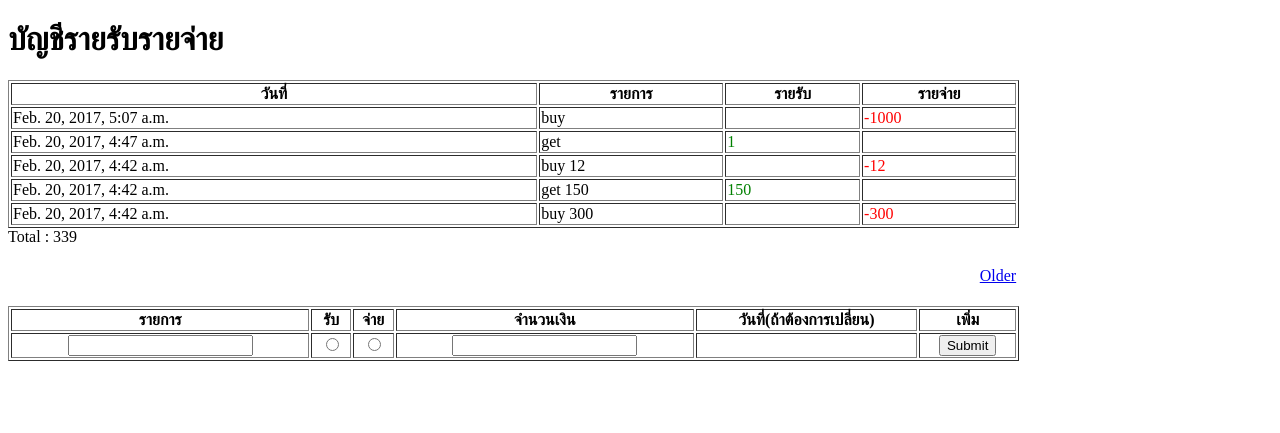
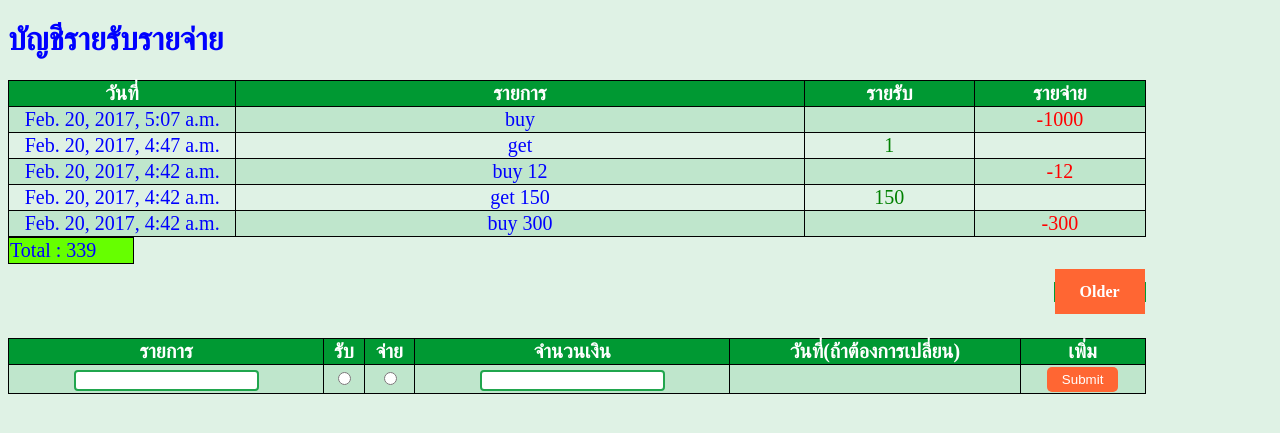
Before and after one commit to spfrank01/savemoney, a Django app: page / in a window 1280 px wide. Shown: the top 433 px of the page. Run offline with Django 3.2, Linux system fonts and the light colour scheme; data comes from the database, SQL or seed files in the repository; lists and menus that the app fills with data are empty.

Commit message:
add basic css, table link button color

```diff
--- a/savemoney/templates/savemoney/showdetail.html
+++ b/savemoney/templates/savemoney/showdetail.html
@@ -2,18 +2,121 @@
 <html>
 <head>
 <title>รายรับรายจ่าย</title>
+<style>
+	body {
+		color: blue;
+		background-color: #dff2e5;
+	}
+
+	a:link, a:visited {
+	    background-color:  #FF6633 ;
+	    color: white;
+	    padding: 14px 25px;
+	    text-align: center;
+	    text-decoration: none;
+	}
+
+	a:hover, a:active {
+	    background-color: #FF0033;
+	}
+	.left {
+		float: left;
+		border: 0px;
+	}
+	.right {
+		float: right;
+		border: 0px;
+	}
+	.total {
+		background-color: #66FF00 ;
+		font-family: "Times New Roman", Times, serif;
+		font-size: 20px;
+		width: 10%;
+		border: 0px;
+	}
+	table {
+		border: 1px solid black;
+	    border-collapse: collapse;
+	}
+	th {
+	    background-color: #009933;
+	    border: 1px solid black;
+	    color: white;
+	}
+	td {
+		border: 1px solid black;
+	}
+
+	tr:nth-child(even) {background-color: #bfe6cc}
+
+
+	table.table1 {
+
+		border-bottom: 1px solid #ddd;
+		font-family: "Times New Roman", Times, serif;
+		font-size: 20px;
+		width: 90%;
+		text-align: center;
+	}
+
+	.changePage {
+		width: 90%;
+		border: 0px solid black;
+	}
+	table.saveDetail {
+		background-color: #FF99FF;
+		font-family: "Times New Roman", Times, serif;
+		font-size: 20px;
+		width: 90%;
+		text-align:center;
+	}
+
+	div.income {
+	    font-style: normal;
+	    font-family: "Times New Roman", Times, serif;
+	    color: green;
+	    font-size: 20px;
+	}
+
+	div.out {
+	    font-style: normal;
+	    font-family: "Comic Sans MS", Times, serif;
+	    color: red;
+	    font-size: 20px;
+	}
+
+	input[type=text] {
+	    border: 2px solid #20a64d;
+	    border-radius: 4px;
+
+	}
+	input[type=number] {
+	    border: 2px solid #20a64d;
+	    border-radius: 4px;
+	}
+	input[type=submit] {
+	    padding:5px 15px;
+	    background:#FF6633;
+	    color: white;
+	    border:0 none;
+	    cursor:pointer;
+	    -webkit-border-radius: 5px;
+	    border-radius: 5px;
+	}
+</style>
 </head>
 <body>
 
 <h1>บัญชีรายรับรายจ่าย</h1>
 
+
 {% if latest_detail_list %}
-	<table border=1 style="width:80%">
+	<table class="table1" >
 	<tr>
-	    <th>วันที่</th>
+	    <th width="20%">วันที่</th>
 	    <th>รายการ</th>
-	    <th>รายรับ</th>
-	    <th>รายจ่าย</th>
+	    <th width="15%">รายรับ</th>
+	    <th width="15%">รายจ่าย</th>
 	</tr>
 
     {% for SaveMoney in latest_detail_list %}
@@ -21,37 +124,38 @@
     	<td>{{SaveMoney.dateTime}}</td>
         <td>{{ SaveMoney.detail }}</td>
         {% if SaveMoney.money >= 0 %}
-        	<td><font color="green">{{SaveMoney.money}}</font></td>
-        	<td></td>
+        	<div class="income"><td><font color="green">{{SaveMoney.money}}</font></td>
+        	<td></td></div>
         {% else %}
-        	<td></td>
-        	<td><font color="red">{{SaveMoney.money}}</font></td>
+        	<div class="out"><td></td>
+        	<td><font color="red">{{SaveMoney.money}}</font></td></div>
         {% endif %}
     </tr>
     {% endfor %}
     </table>
-    <table>
-    	<tr>Total : {{total}}</tr>
+    <table class="total">
+    	<tr ><td >Total : {{total}}</td></tr>
     </table>
 {% else %}
     <p>No Detail</p>
 {% endif %}
 <br>
-<table style="width:80%">
+<table class="changePage">
 {% if page > 1 %}
-	<td align="left">
-		<a href="{% url 'SaveMoney:newerPage' page %}">Newer</a>
-	</td>
+
+		<th class="left"><a href="{% url 'SaveMoney:newerPage' page %}">Newer</a></th>
+
 {% endif %}
 
 {% if page < lastPage %}
-	<td align="right">
-		<a href="{% url 'SaveMoney:olderPage' page %}">Older </a>
-	</td>
+
+		<th class="right"><a href="{% url 'SaveMoney:olderPage' page %}">Older </a></th>
+
 {% endif %}
 </table>
 <br>
-<table border=1 style="width:80%">
+<br>
+<table class="saveDetail">
     <tr>
         <th> รายการ </th>
         <th> รับ</th>
@@ -62,14 +166,13 @@
     </tr>
     <form action="{% url 'SaveMoney:save' %}" method="post" target="_self">
 {% csrf_token %}
-
     <tr>
-        <th> <input type="text" name="detail"> </th>
-        <th> <input type="radio" name="moneyType" value="income"> </th>
-        <th> <input type="radio" name="moneyType" value="out"> </th>
-        <th> <input type="text" name="moneyValue"> </th>
+        <td><input type="text" name="detail"> </td>
+        <td> <input type="radio" name="moneyType" value="income"> </td>
+        <td> <input type="radio" name="moneyType" value="out"> </td>
+        <td> <input type="number" name="moneyValue"> </td>
         <td>  </td>
-        <th> <input type="submit" value="Submit"> </th>
+        <td> <input type="submit" value="Submit"> </td>
     </tr></form>
 </table>
 
```
